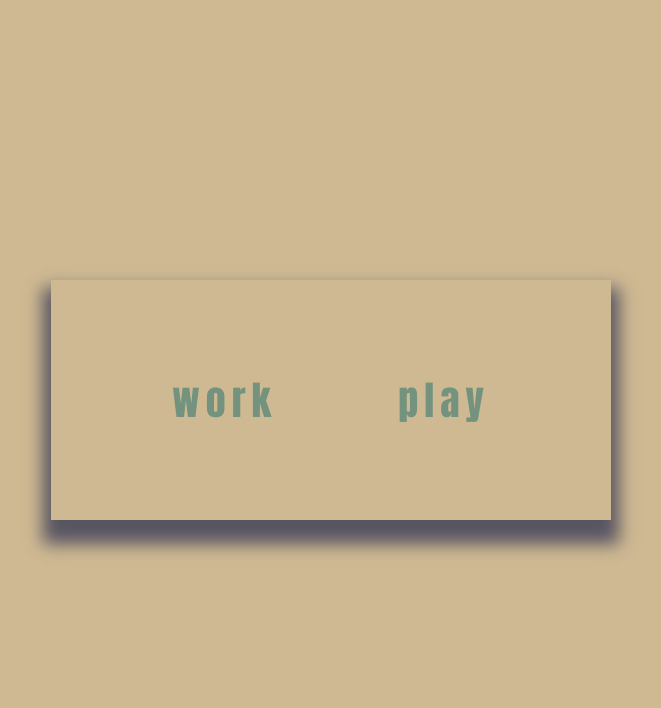
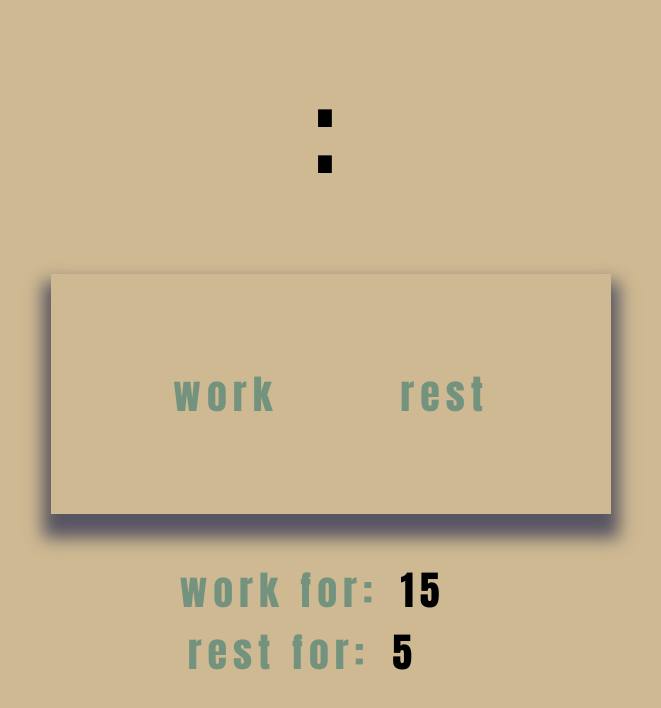
Before and after one commit to camelPhonso/il_pomodoro, a plain HTML site: page index.html in a window 1280 px wide. Shown: the whole page, without its empty margins (309-970 px from the left). Drawn offline with Linux system fonts and the light colour scheme.

Commit message:
completed countDown() function
edited code to accurately display timer countdown until 00:00

```diff
--- a/index.html
+++ b/index.html
@@ -9,12 +9,34 @@
     <title>Il Pomodoro Grande - pomodoro timer</title>
   </head>
   <body>
-    <div id="tomato">
-      <input id="work-timer" type="radio" name="timer" value="work" />
-      <label for="work-timer">work</label>
-
-      <input id="play-timer" type="radio" name="timer" value="play" />
-      <label for="play-timer">play</label>
-    </div>
+    <main>
+      <div id="countdown-timer"></div>
+      <div id="tomato" data-active="">
+        <input id="work-button" type="radio" name="timer" value="work" />
+        <label for="work-button">work</label>
+        <input id="rest-button" type="radio" name="timer" value="rest" />
+        <label for="rest-button">rest</label>
+      </div>
+      <div id="settings">
+        <form class="input-pair input-pair--work">
+          <label for="work-timer">work for:</label>
+          <input
+            id="work-timer"
+            class="input-pair__input input-pair__input--work"
+            type="number"
+            value="15"
+          />
+        </form>
+        <div class="input-pair input-pair--rest">
+          <label for="rest-timer">rest for:</label>
+          <input
+            id="rest-timer"
+            class="input-pair__input input-pair__input--rest"
+            type="number"
+            value="5"
+          />
+        </div>
+      </div>
+    </main>
   </body>
 </html>
--- a/main.js
+++ b/main.js
@@ -0,0 +1,42 @@
+const timerDisplay = document.getElementById("countdown-timer");
+timerDisplay.innerHTML = ":";
+const tomato = document.getElementById("tomato");
+let currentState = tomato.dataset.active;
+currentState = false;
+// currentState set as false at deployment to evaluate as boolean
+
+const workTimer = document.querySelector("#work-timer").value;
+const restTimer = document.getElementById("rest-timer").value;
+
+// countdown ////////////////////////////////////
+////////////////////////////////////////////////
+function killswitch(timer, interval) {
+  if (timer < 0) return clearInterval(interval);
+}
+
+let countDown = (timer) => {
+  let total = timer * 60;
+  let interval = setInterval(() => {
+    let seconds = `0${Math.floor(total % 60)}`.slice(-2);
+    let minutes = `0${Math.floor(total / 60)}`.slice(-2);
+    timerDisplay.innerHTML = `${minutes} : ${seconds}`;
+    total--;
+    killswitch(total, interval); // replace with callback ??
+  }, 1000);
+};
+
+// timeout functions //////////////////////////
+//////////////////////////////////////////////
+
+// envent listeners ////////////////////////
+///////////////////////////////////////////
+function turnOnTomato() {
+  let workButton = document.getElementById("work-button");
+  let restButton = document.getElementById("rest-work");
+
+  currentState = true;
+  countDown(workTimer);
+  workButton.checked = true;
+}
+
+tomato.addEventListener("click", turnOnTomato);
--- a/styles.css
+++ b/styles.css
@@ -15,24 +15,39 @@ body {
   background-color: var(--khaki);
 }
 
+main {
+  display: flex;
+  flex-flow: column nowrap;
+  align-items: center;
+  justify-content: space-evenly;
+  height: 90vh;
+}
+
+#countdown-timer {
+  font-size: 15vmin;
+  text-align: center;
+  text-anchor: middle;
+  text-justify: distribute;
+  letter-spacing: 0.1em;
+  padding: 0.5rem;
+  font-family: monospace;
+}
+
 #tomato {
   box-shadow: 0 2vmin 2vmin 1vmin var(--gray);
   height: 30vmin;
   width: 70vmin;
-  position: absolute;
-  top: 50%;
-  left: 50%;
-  margin-top: -15vmin;
-  margin-left: -35vmin;
   display: flex;
   flex-flow: row nowrap;
   align-items: center;
   justify-content: space-evenly;
+  cursor: pointer;
 }
 
 input[type="radio"] {
   display: none;
 }
+
 label {
   color: var(--blue);
 }
@@ -42,3 +57,24 @@ input:checked + label {
   font-size: 2rem;
   text-transform: uppercase;
 }
+
+#settings {
+  display: flex;
+  flex-flow: column nowrap;
+  align-items: center;
+  justify-content: space-evenly;
+}
+
+.input-pair {
+  display: flex;
+  flex-flow: row nowrap;
+  align-items: baseline;
+  gap: 0.5rem;
+}
+
+.input-pair__input {
+  border: none;
+  background: none;
+  grid-column-start: 2;
+  width: 2rem;
+}
```
